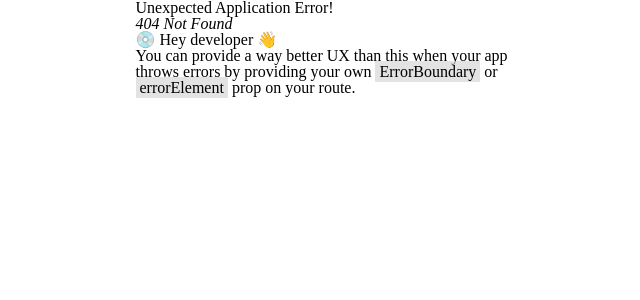
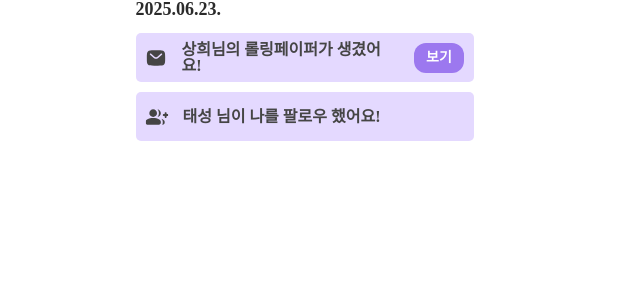
Before and after one commit to KUIT-Hackathon/Hackathon-FE, a React (Vite) app: page /alarm in a window 1280 px wide. Before the commit this address had no page. Shown: the top 300 px of the page, without its empty margins (317-957 px from the left). Built offline with nearby package versions, Linux system fonts and the light colour scheme; a web font is replaced by a local one.

Commit message:
Feat : 소식함 기본구현

```diff
--- a/src/Router.tsx
+++ b/src/Router.tsx
@@ -5,6 +5,7 @@ import LoginPage from './pages/login/LoginPage';
 import WritePaper from './pages/paper/WritePaper';
 import CreatePublicPaper from './pages/paper/CreatePublicPaper';
 import CreatePrivatePaper from './pages/paper/CreatePrivatePaper';
+import AlarmPage from './pages/alarm/AlarmPage';
 
 const Router = () => {
   const router = createBrowserRouter([
@@ -32,6 +33,10 @@ const Router = () => {
       path: '/paper/create/private',
       element: <CreatePrivatePaper />,
     },
+    {
+      path: '/alarm',
+      element: <AlarmPage />,
+    },
   ]);
   return <RouterProvider router={router} />;
 };
--- /dev/null
+++ b/src/components/alarm/NotiFriend.tsx
@@ -0,0 +1,58 @@
+import styled from "styled-components";
+import friendIcon from "../../assets/icon/alarm/friendIcon.svg"
+
+
+const TextContainer = styled.div`
+    display: flex;
+    width: 338px;
+    height: 49px;
+    justify-content:left;
+    align-items:center;
+    flex-direction: row;
+    background-color:#e4d9ff;
+    border-radius:5px;
+    padding : 5px 10px 5px 9px;
+    box-sizing: border-box;
+    gap:4px;
+    img{
+        width:24px;
+        height:24px;
+        display:flex;
+        align-items:center;
+        justify-content:center;
+    }
+    p{
+        display: flex;
+        width:250px;
+        align-items:center;
+        justify-content:left;
+        color:#454545;
+        font-size: 16px;
+        font-weight:600;
+        padding : 4px 10px;
+    }
+    button{
+        width:48px;
+        height:30px;
+        display: flex;
+        align-items: center;
+        justify-content: center;
+        background-color: #9C78EF;
+        border-radius: 12px;
+        color:#fff;
+        font-size: 14px;
+        font-weight: 600;
+    }
+`;
+
+
+const NotiFriend = ({friend}) =>{
+    return(
+            <TextContainer>
+                <img src={friendIcon} alt="팔로우 알림"/>
+                <p>{friend} 님이 나를 팔로우 했어요!</p>
+            </TextContainer>
+    );
+};
+
+export default NotiFriend;
--- /dev/null
+++ b/src/components/alarm/NotiPaper.tsx
@@ -0,0 +1,62 @@
+import styled from "styled-components";
+import letterIcon from "../../assets/icon/alarm/letterIcon.svg"
+
+
+
+const AlarmContainer = styled.div`
+    display: flex;
+    width: 338px;
+    height: 49px;
+    justify-content:left;
+    align-items:center;
+    flex-direction: row;
+    background-color:#e4d9ff;
+    border-radius:5px;
+    padding : 5px 10px 5px 9px;
+    box-sizing: border-box;
+    gap:4px;
+    img{
+        width:24px;
+        height:24px;
+        display:flex;
+        align-items:center;
+        justify-content:center;
+    }
+    p{
+        display: flex;
+        width:250px;
+        align-items:center;
+        justify-content:left;
+        color:#454545;
+        font-size: 16px;
+        font-weight:600;
+        padding : 4px 10px;
+    }
+    button{
+        width:56px;
+        height:30px;
+        display: flex;
+        align-items: center;
+        justify-content: center;
+        background-color: #9C78EF;
+        border-radius: 12px;
+        color:#fff;
+        font-size: 14px;
+        font-weight: 600;
+    }
+`;
+
+
+const NotiPaper = ({ friend }) => {
+    return (
+
+        <AlarmContainer>
+            <img src={letterIcon} alt="팔로우 알림" />
+            <p>상희님의 롤링페이퍼가 생겼어요!</p>
+            <button>보기</button>
+        </AlarmContainer>
+
+    );
+};
+
+export default NotiPaper;
--- /dev/null
+++ b/src/pages/alarm/AlarmPage.tsx
@@ -0,0 +1,39 @@
+import styled from "styled-components";
+import NotiPaper from "../../components/alarm/NotiPaper"
+import NotiFriend from "../../components/alarm/NotiFriend"
+
+const Container = styled.div`
+    width:338px;
+    display: flex;
+    align-items: center;
+    justify-content : center;
+    flex-direction: column;
+    gap: 10px;
+`;
+
+const DateWrapper = styled.div`
+    display: flex;
+    align-items: left;
+    justify-content: center;
+    flex-direction: column;
+    gap : 15px;
+    h3{
+        color: #2b2b2b;
+        font-size: 18px;
+        font-weight: 600;
+    }
+`;
+
+const AlarmPage = () => {
+    return (
+        <DateWrapper>
+            <h3>2025.06.23.</h3>
+            <Container>
+                <NotiPaper friend="태성" />
+                <NotiFriend friend="태성" />
+            </Container>
+        </DateWrapper>
+    );
+};
+
+export default AlarmPage;
```
Also changed, not shown: src/assets/icon/alarm/friendIcon.svg (added), src/assets/icon/alarm/letterIcon.svg (added).
